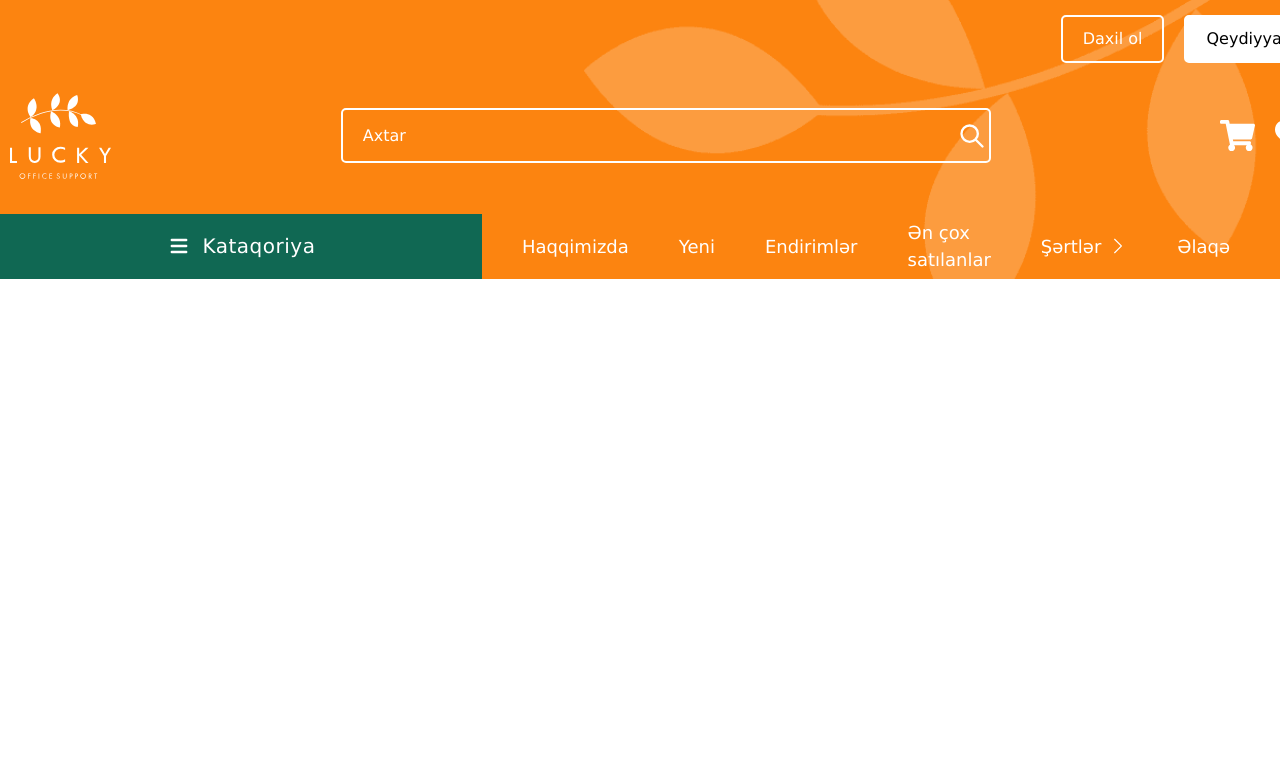
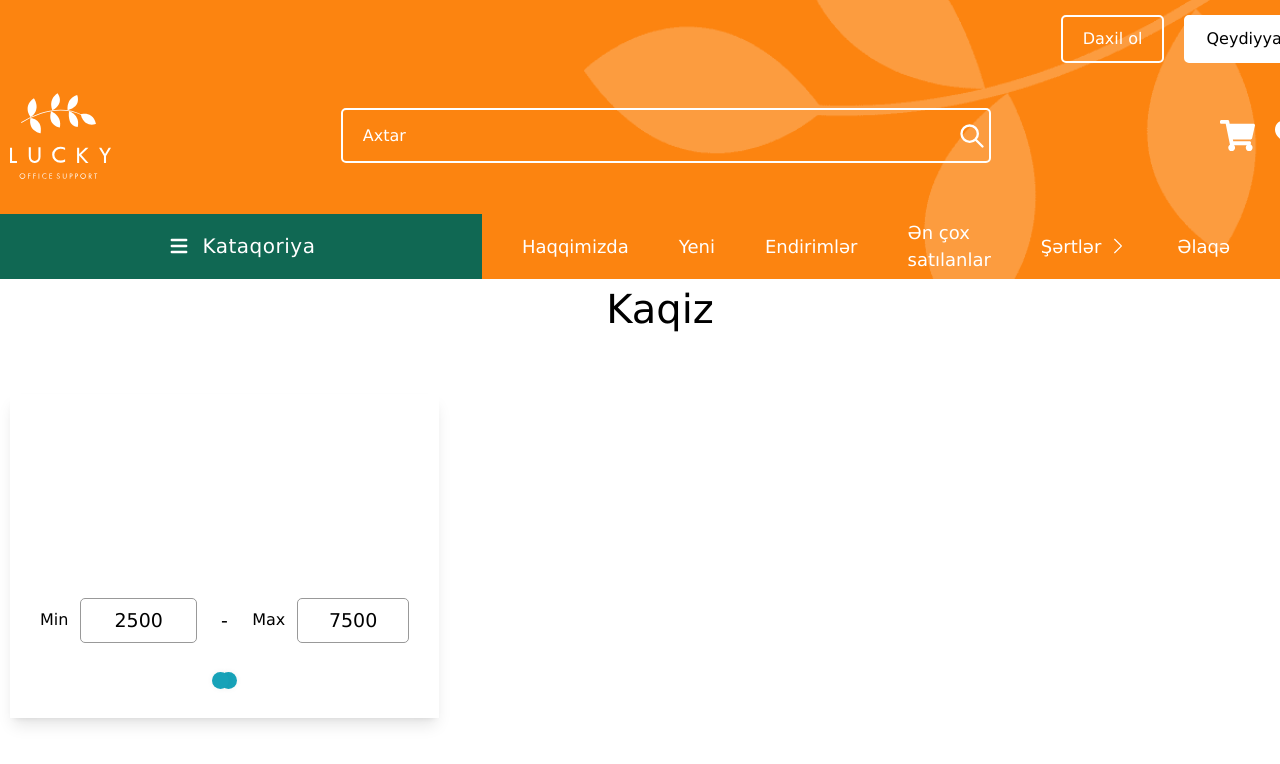
Before and after one commit to vusalosmanov/LuckyApp, a React (Create React App) app: page /categoryproduct in a window 1280 px wide. Shown: the top 764 px of the page. Built offline with nearby package versions, Linux system fonts and the light colour scheme.

Commit message:
add category and categoryproduct

```diff
--- a/src/App.js
+++ b/src/App.js
@@ -1,5 +1,6 @@
 import { Route, Routes } from "react-router-dom";
 import Header from "./components/Header";
+import CategoryProduct from "./pages/CategoryProduct";
 import Home from "./pages/Home";
 
 
@@ -9,6 +10,7 @@ function App() {
     <Header/>
     <Routes>
       <Route path="/" element={<Home/>}/>
+      <Route path="/categoryproduct" element={<CategoryProduct/>}/>
     </Routes>
     </>
   );
--- a/src/assets/styles/components/Header.scss
+++ b/src/assets/styles/components/Header.scss
@@ -63,3 +63,8 @@
 .un:hover {
   background-size: 0 0.1em, 100% 0.1em;
 }
+.gridd{
+  display: grid;
+  grid-template-columns: repeat(3,1fr);
+  margin-top: 10px;
+}
--- a/src/assets/styles/components/Product.scss
+++ b/src/assets/styles/components/Product.scss
@@ -0,0 +1,4 @@
+.image-hover{
+    transition-property: all;
+    transition-duration: 0.3s;
+}
--- /dev/null
+++ b/src/assets/styles/pages/Category.scss
@@ -0,0 +1,86 @@
+::selection {
+  color: #fff;
+  background: #17a2b8;
+}
+
+
+.price-input {
+  width: 100%;
+  display: flex;
+  margin: 30px 0 35px;
+}
+
+.price-input .field {
+  display: flex;
+  width: 100%;
+  height: 45px;
+  align-items: center;
+}
+.field input {
+  width: 100%;
+  height: 100%;
+  outline: none;
+  font-size: 19px;
+  margin-left: 12px;
+  border-radius: 5px;
+  text-align: center;
+  border: 1px solid #999;
+  -moz-appearance: textfield;
+}
+input[type="number"]::-webkit-outer-spin-button,
+input[type="number"]::-webkit-inner-spin-button {
+  -webkit-appearance: none;
+}
+.price-input .separator {
+  width: 130px;
+  display: flex;
+  font-size: 19px;
+  align-items: center;
+  justify-content: center;
+}
+.slider {
+  height: 5px;
+  position: relative;
+  background: #ddd;
+  border-radius: 5px;
+}
+.slider .progress {
+  height: 100%;
+  left: 25%;
+  right: 25%;
+  position: absolute;
+  border-radius: 5px;
+  background: #17a2b8;
+}
+.range-input {
+  position: relative;
+}
+.range-input input {
+  position: absolute;
+  width: 100%;
+  height: 5px;
+  top: -5px;
+  background: none;
+  pointer-events: none;
+  -webkit-appearance: none;
+  -moz-appearance: none;
+}
+input[type="range"]::-webkit-slider-thumb {
+  height: 17px;
+  width: 17px;
+  border-radius: 50%;
+  background: #17a2b8;
+  pointer-events: auto;
+  -webkit-appearance: none;
+  box-shadow: 0 0 6px rgba(0, 0, 0, 0.05);
+}
+input[type="range"]::-moz-range-thumb {
+  height: 17px;
+  width: 17px;
+  border: none;
+  border-radius: 50%;
+  background: #17a2b8;
+  pointer-events: auto;
+  -moz-appearance: none;
+  box-shadow: 0 0 6px rgba(0, 0, 0, 0.05);
+}
--- a/src/components/productcomponents/ProductCart.jsx
+++ b/src/components/ProductCart.jsx
@@ -1,6 +1,6 @@
 import React from "react";
 import { Link } from "react-router-dom";
-import "../../assets/styles/components/Product.scss";
+import "../assets/styles/components/Product.scss";
 
 const Product = ({
   id,
@@ -30,7 +30,7 @@ const Product = ({
                 </Link>
               </button>
             </div>
-            <div className="h-[200px] mb-[20px] max-w-[200px] w-full">
+            <div className="h-[200px] mb-[20px] max-w-[200px] w-full hover:scale-[1.1] image-hover flex items-center">
               <img src={imageurl} alt="" />
             </div>
             <div className="flex items-center justify-center flex-col mb-[20px] text-center w-full">
--- a/src/components/slidercomponents/Swiperforoffice.jsx
+++ b/src/components/Swiperforoffice.jsx
@@ -1,11 +1,11 @@
 import React from "react";
-import { Navigation, Mousewheel, Keyboard, Autoplay } from "swiper/modules";
-import ProductCart from "../productcomponents/ProductCart";
+import { Navigation, Mousewheel, Keyboard, Autoplay, Pagination } from "swiper/modules";
+import ProductCart from "./ProductCart";
 import { Swiper, SwiperSlide } from "swiper/react";
 import "swiper/css/navigation";
 import "swiper/css/pagination";
 import "swiper/css";
-import { productArry } from "../../components/productData/ProductData.js";
+import { productArry } from "./productData/ProductData.js";
 const Swipers = () => {
   return (
     <>
@@ -15,8 +15,11 @@ const Swipers = () => {
         mousewheel={true}
         keyboard={true}
         autoplay={true}
-        modules={[Navigation, Mousewheel, Keyboard, Autoplay]}
-        className="w-full"
+        modules={[Navigation, Mousewheel, Keyboard, Autoplay , Pagination]}
+        className="w-full "
+        // pagination={{
+        //   clickable: true,
+        // }}
         breakpoints={{
           640: {
             slidesPerView: 4,
--- /dev/null
+++ b/src/pages/CategoryProduct.jsx
@@ -0,0 +1,110 @@
+import React from "react";
+import "../assets/styles/pages/Category.scss"
+const CategoryProduct = () => {
+
+  const rangeInput = document.querySelectorAll(".range-input input"),
+    priceInput = document.querySelectorAll(".price-input input"),
+    range = document.querySelector(".slider .progress");
+  let priceGap = 1000;
+
+  priceInput.forEach((input) => {
+    input.addEventListener("input", (e) => {
+      let minPrice = parseInt(priceInput[0].value),
+        maxPrice = parseInt(priceInput[1].value);
+
+      if (maxPrice - minPrice >= priceGap && maxPrice <= rangeInput[1].max) {
+        if (e.target.className === "input-min") {
+          rangeInput[0].value = minPrice;
+          range.style.left = (minPrice / rangeInput[0].max) * 100 + "%";
+        } else {
+          rangeInput[1].value = maxPrice;
+          range.style.right = 100 - (maxPrice / rangeInput[1].max) * 100 + "%";
+        }
+      }
+    });
+  });
+
+  rangeInput.forEach((input) => {
+    input.addEventListener("input", (e) => {
+      let minVal = parseInt(rangeInput[0].value),
+        maxVal = parseInt(rangeInput[1].value);
+
+      if (maxVal - minVal < priceGap) {
+        if (e.target.className === "range-min") {
+          rangeInput[0].value = maxVal - priceGap;
+        } else {
+          rangeInput[1].value = minVal + priceGap;
+        }
+      } else {
+        priceInput[0].value = minVal;
+        priceInput[1].value = maxVal;
+        range.style.left = (minVal / rangeInput[0].max) * 100 + "%";
+        range.style.right = 100 - (maxVal / rangeInput[1].max) * 100 + "%";
+      }
+    });
+  });
+  return (
+    <div className="w-[1320px] mx-auto pl-[10px] pr-[10px] flex items-center flex-col justify-center">
+      <h1 className="mb-[55px] text-center relative capitalize text-[2.5rem]">
+        Kaqiz
+      </h1>
+      <div className="w-[100%] flex flex-wrap">
+        <div className="flex items-start  flex-row justify-center mb-[40px] w-[33%]">
+          <div className="flex  justify-center flex-col w-[100%] items-center">
+            <button className="bg-[#fc8410] text-[18px] mb-[30px] p-[15px] w-[100%] cursor-pointer rounded-lg text-[#fff] hidden">
+              <span>Filterle</span>
+            </button>
+            <form
+              action=""
+              className="py-[35px] px-[30px] flex flex-col justify-center items-center w-[100%] shadow-lg"
+            >
+              <div
+                class="price-filter"
+                className="mb-[40px] pb-[20px] w-[100%]"
+              >
+                <h4 className=" text-start w-[100%] mb-[55px] relative capitalize text-[#fff]">
+                  Qiymet Filteri
+                </h4>
+              </div>
+              <div className="price-input">
+                <div class="field">
+                  <span>Min</span>
+                  <input type="number" class="input-min" value="2500" />
+                </div>
+                <div class="separator">-</div>
+                <div class="field">
+                  <span>Max</span>
+                  <input type="number" class="input-max" value="7500" />
+                </div>
+              </div>
+              <div className="slider">
+                <div class="progress"></div>
+              </div>
+              <div class="range-input">
+                <input
+                  type="range"
+                  class="range-min"
+                  min="0"
+                  max="10000"
+                  value="2500"
+                  step="100"
+                />
+                <input
+                  type="range"
+                  class="range-max"
+                  min="0"
+                  max="10000"
+                  value="7500"
+                  step="100"
+                />
+              </div>
+            </form>
+          </div>
+        </div>
+        <div className="flex items-start flex-row justify-center mb-[40px] w-[66%] "></div>
+      </div>
+    </div>
+  );
+};
+
+export default CategoryProduct;
```
Also changed, not shown: src/components/Header.jsx (+7 -7 lines), src/components/Swipers.jsx (renamed from src/components/slidercomponents/Swipers.jsx, +4 -4 lines), src/pages/Home.jsx (+62 -3 lines).
